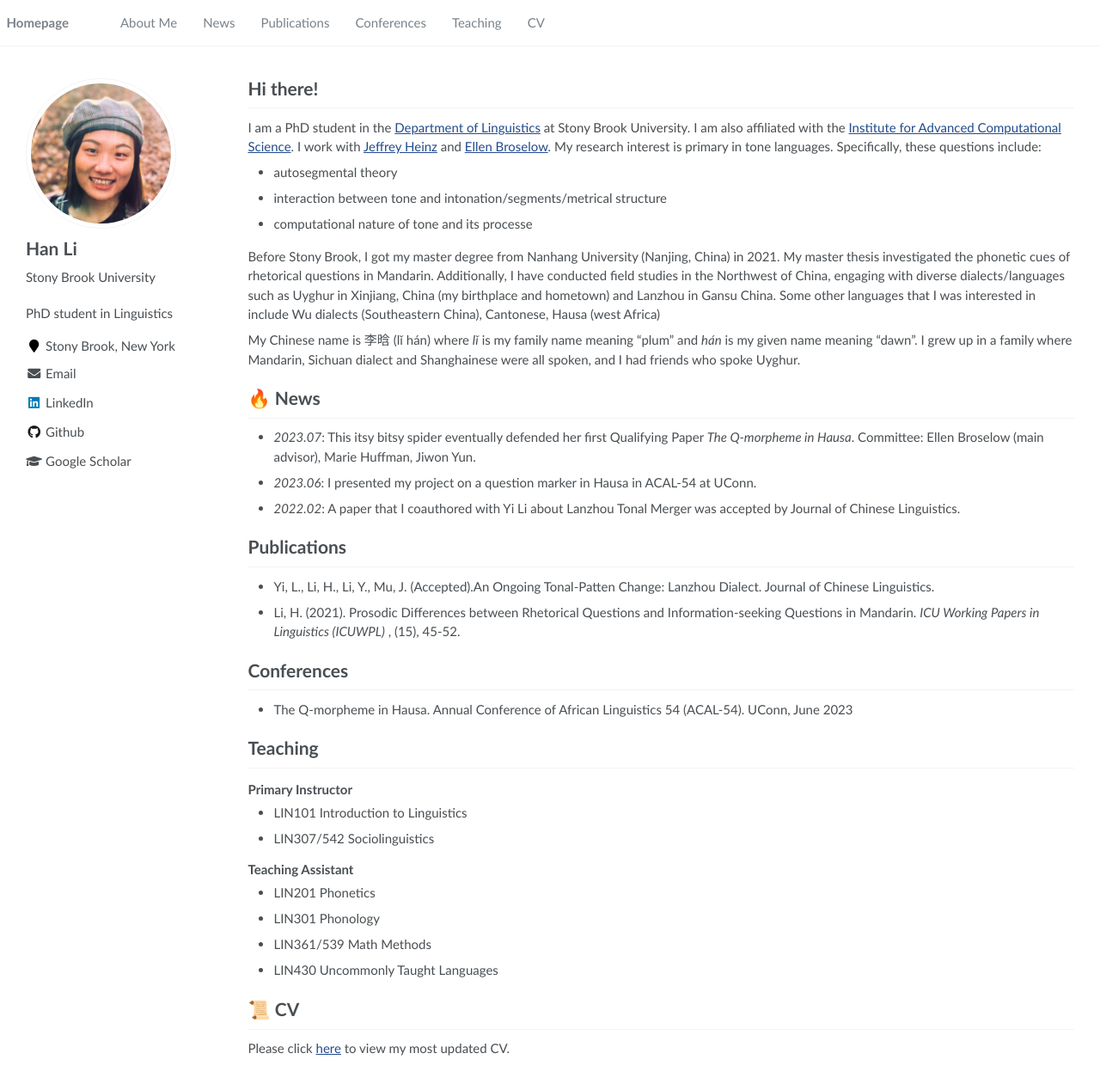
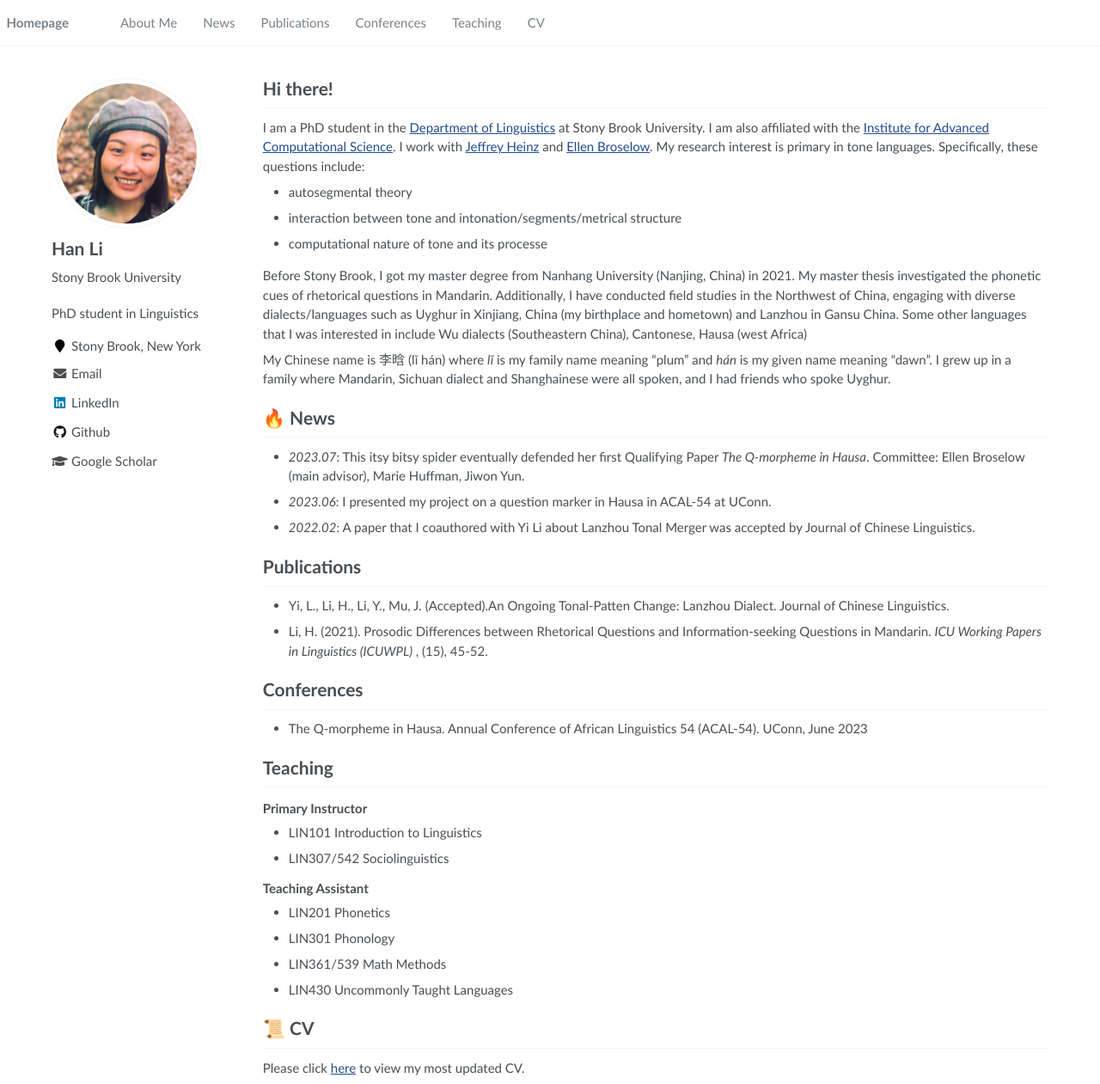
Before and after one commit to lihan829/lihan829.github.io, a Jekyll site: the page built from _pages/about.md, in a window 1280 px wide and 1261 px high. Shown: the whole window at 86% size. Built offline with Jekyll 4.4.1, drawn with Linux system fonts in a browser that asks for light colours.

Commit message:
Update _page.scss

```diff
--- a/_sass/_page.scss
+++ b/_sass/_page.scss
@@ -6,8 +6,8 @@
   @include container;
   @include clearfix;
   margin-top: 1em;
-  padding-left: 2em;
-  padding-right: 2em;
+  padding-left: 4em;
+  padding-right: 4em;
   animation: intro 0.3s both;
   animation-delay: 0.35s;
 
```
